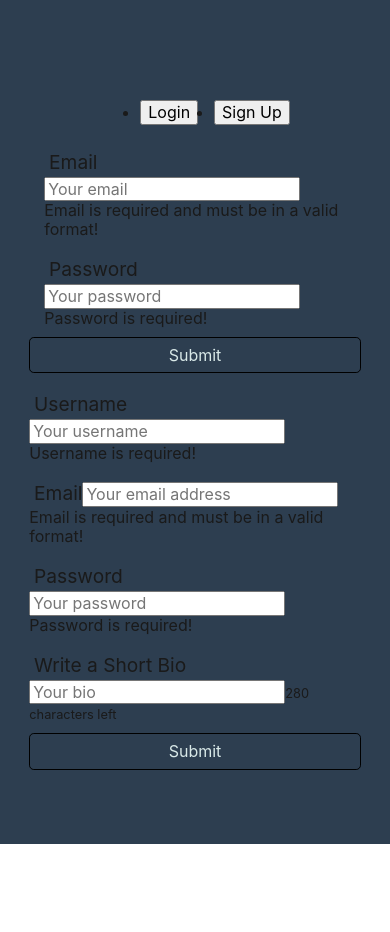
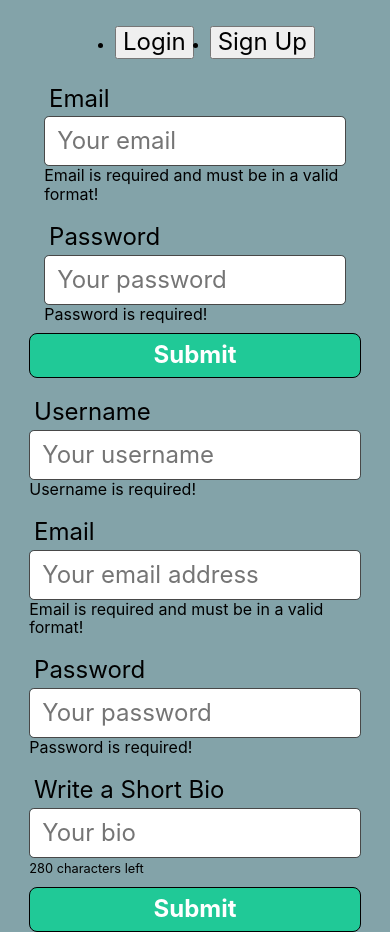
Before and after one commit to Jessmica11/Bookmarkd, a React (Vite) app in the folder client/: page /auth in a window 390 px wide. Before the commit the page ends 844 px from the top, so only its background shows below. Built offline with nearby package versions, Linux system fonts and the light colour scheme.

Commit message:
modified some styling, added media queries

```diff
--- a/client/src/App.css
+++ b/client/src/App.css
@@ -155,13 +155,14 @@ select,
 textarea {
   font-family: inherit;
   /* 1 */
-  font-size: 100%;
+  font-size: 1.5rem;
   /* 1 */
-  line-height: 1.15;
+  line-height: 1.12;
   /* 1 */
   margin: 0;
   /* 2 */
 }
+
 
 /**
  * Show the overflow in IE.
@@ -359,7 +360,7 @@ body {
   font-family: -apple-system, BlinkMacSystemFont, 'Segoe UI', Roboto, Helvetica,
     Arial, sans-serif, 'Apple Color Emoji', 'Segoe UI Emoji', 'Segoe UI Symbol';
   font-size: 16px;
-  color: #1a1a1a;
+  color: #000000;
 }
 
 h1,
@@ -411,7 +412,7 @@ dl {
 
 ul.square {
   list-style-type: square;
-  font-size: 1.3rem;
+  font-size: 1.5rem;
 }
 
 label {
@@ -886,7 +887,7 @@ a:hover {
 }
 
 .text-primary {
-  color: #2d3e50 !important;
+  color: #ffffff !important;
 }
 
 .text-info {
@@ -923,7 +924,7 @@ a:hover {
 
 /* BACKGROUND UTILS */
 .bg-primary {
-  background-color: #2d3e50 !important;
+  background-color: #83a3a9 !important;
 }
 
 .bg-info {
@@ -978,20 +979,23 @@ a:hover {
 .btn {
   text-align: center;
   display: inline-block;
-  padding: 0.5rem 1.2rem;
+  padding: .5rem 1rem;
   margin: 0;
   text-decoration: none;
-  font-size: 1rem;
-  border-radius: 0.3rem;
+  font-size: 1.5rem;
+  font-weight: bolder;
+  border-radius: 0.5rem;
   border: 1px solid transparent;
   outline: none;
   color: #1a1a1a;
-  background-color: #aeaeae;
+  background-color: #20c997;
   transition: color 0.2s ease-in-out, background-color 0.2s ease-in-out;
 }
 
 .btn:hover {
-  background-color: #cecece;
+  background-color: #20c997;
+  color: #ffffff;
+  transition: background-color 0.2s ease-in-out, color 0.2s ease-in-out;
 }
 
 .btn.btn-squared {
@@ -999,12 +1003,12 @@ a:hover {
 }
 
 .btn.btn-sm {
-  font-size: 0.85rem;
+  font-size: 1.5rem;
   padding: 0.3rem 0.9rem;
 }
 
 .btn.btn-lg {
-  font-size: 1.25rem;
+  font-size: 1.5rem;
   padding: 0.8rem 1.4rem;
 }
 
@@ -1015,12 +1019,13 @@ a:hover {
 }
 
 .btn.btn-primary {
-  background-color: #2d3e50;
-  color: #d9e9e8;
+  color: #fff;
 }
 
 .btn.btn-primary:hover {
-  background-color: #57779a;
+  background-color: #20c997;
+  color: #ffffff;
+  transition: background-color 0.2s ease-in-out, color 0.2s ease-in-out;
 }
 
 .btn.btn-danger {
@@ -1151,7 +1156,7 @@ form select {
 form label,
 form .form-label {
   display: inline-block;
-  font-size: 1.2rem;
+  font-size: 1.5rem;
   margin: 0.625rem 0 0.25rem 0.3rem;
 }
 
@@ -1161,7 +1166,7 @@ form .form-input {
   color: #1a1a1a;
   background-color: #ffffff;
   margin: 0.625rem 0;
-  font-size: 1.2rem;
+  font-size: 1.5rem;
   border: 1px solid #484848;
   border-radius: 0.3rem;
 }
@@ -1719,3 +1724,35 @@ label form [type='radio'] {
     align-content: center;
   }
 }
+
+/* styling for forms (on auth page) */
+.form-control {
+  display: block;
+  width: 100%;
+  padding: 0.375rem 0.75rem;
+  font-size: 1.5rem;
+  line-height: 1.5;
+  color: #1a1a1a;
+  background-color: #ffffff;
+  background-clip: padding-box;
+  border: 1px solid #484848;
+  border-radius: 0.3rem;
+  transition: border-color 0.15s ease-in-out, box-shadow 0.15s ease-in-out;
+}
+
+/* added some media
+
+/* col-sm */
+@media screen and (min-width: 640px) {
+  /* ... */
+}
+
+/* col-md */
+@media screen and (min-width: 768px) {
+  /* ... */
+}
+
+/* col-lg */
+@media screen and (min-width: 992px) {
+  /* ... */
+}
```
